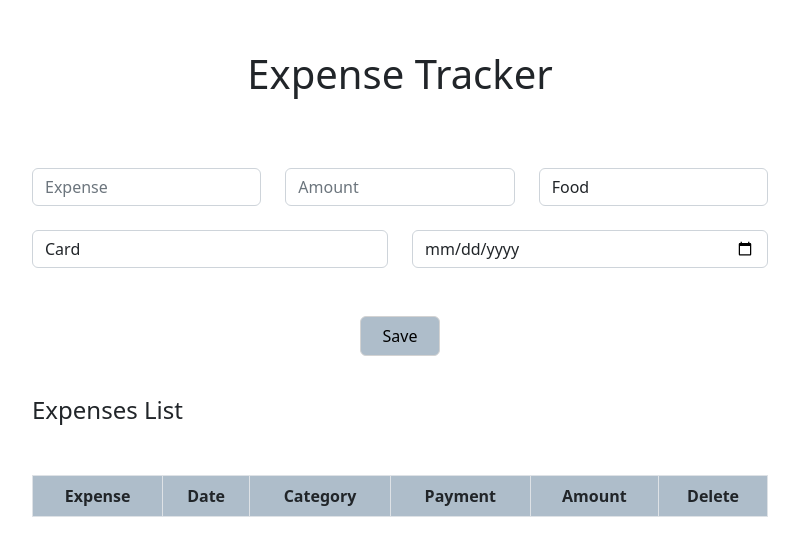
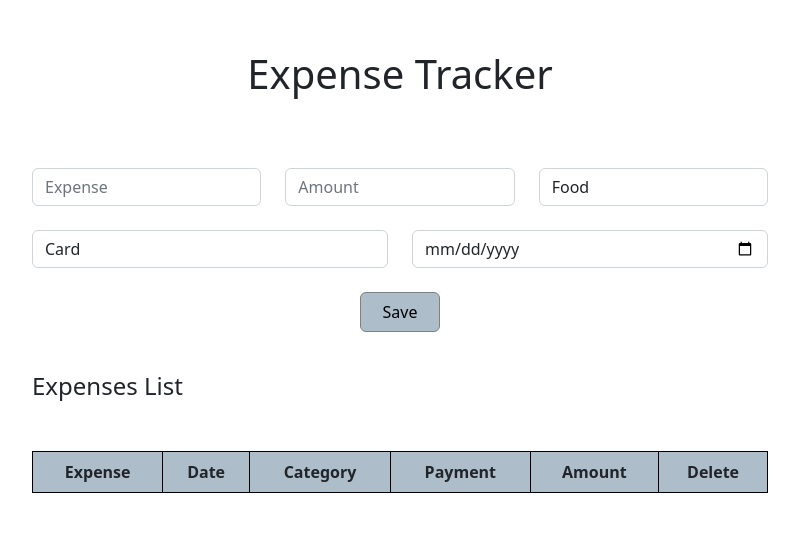
Before and after one commit to imcodingdreams/expense-tracker-app-react, a React (Create React App) app: page / in a window 1280 px wide. Shown: the top 556 px of the page, without its empty margins (240-1039 px from the left). Built offline with nearby package versions, Linux system fonts and the light colour scheme.

Commit message:
Add README.md file image and deploy url

```diff
--- a/src/components/AddExpense.js
+++ b/src/components/AddExpense.js
@@ -26,7 +26,7 @@ export const AddExpense = ({ handleClickSave, expenseNameRef, expenseAmountRef,
               <Col xs={12} lg={4} className="col">
                 <InputGroup>
                   <FormControl
-                    className='mb-4'
+                    className='mb-lg-4 mb-md-3'
                     type="input"
                     ref={expenseNameRef}
                     name="expenseName"
@@ -36,7 +36,7 @@ export const AddExpense = ({ handleClickSave, expenseNameRef, expenseAmountRef,
               </Col>
               <Col xs={12} lg={4} className="col">
                 <FormControl
-                  className='mb-4'
+                  className='mb-lg-4 mb-md-3'
                   type="number"
                   ref={expenseAmountRef}
                   name="expenseAmount"
@@ -47,7 +47,7 @@ export const AddExpense = ({ handleClickSave, expenseNameRef, expenseAmountRef,
               </Col>
               <Col xs={12} lg={4} className="col">
                 <FormControl
-                  className='mb-4'
+                  className='mb-lg-4 mb-md-3'
                   controlid='form.Category'
                   as='select'
                   ref={expenseCategoryRef}
@@ -73,7 +73,7 @@ export const AddExpense = ({ handleClickSave, expenseNameRef, expenseAmountRef,
               </Col>
               <Col xs={12} lg={6} className="col">
                 <FormControl
-                  className='mb-4'
+                  className='mb-lg-4 mb-md-3'
                   controlid='form.PaymentMethod'
                   as='select'
                   ref={expensePaymentMethodRef}
@@ -88,7 +88,7 @@ export const AddExpense = ({ handleClickSave, expenseNameRef, expenseAmountRef,
               </Col>
               <Col xs={12} lg={6} className="col">
                 <FormControl
-                  className='mb-5'
+                  className='mb-4'
                   type="date"
                   ref={expenseDateRef}
                   name="expenseDate"
@@ -99,13 +99,13 @@ export const AddExpense = ({ handleClickSave, expenseNameRef, expenseAmountRef,
             <Row>
               <Col className="col">
                 <div className="d-flex justify-content-center">
-                  <Button style={{
+                  <Button  style={{
                     height: "40px",
                     width: "80px",
                     textAlign: "center",
                     background: "#AEBDCA",
                     color: "#000",
-                    borderColor: "lightGray",
+                    borderColor: "gray",
                     justifyContent: "center",
                   }} onClick={handleClickSave}>Save</Button>
                 </div>
--- a/src/components/ExpensesList.js
+++ b/src/components/ExpensesList.js
@@ -8,7 +8,8 @@ export const ExpensesList = ({ expenses, handleClickDelete }) => {
         <Col lg={8}>
           <h4 style={{ textAlign: "left", marginTop: "40px", marginBottom: "50px" }}>Expenses List</h4>
           <Table bordered style={{
-            textAlign: "center"
+            textAlign: "center",
+            borderColor: "black"
           }}>
             <thead style={{ background: "#AEBDCA" }}>
               <tr>
```
Also changed, not shown: src/README.md, src/images/expense-tracker-app-react-snip.png (added).
